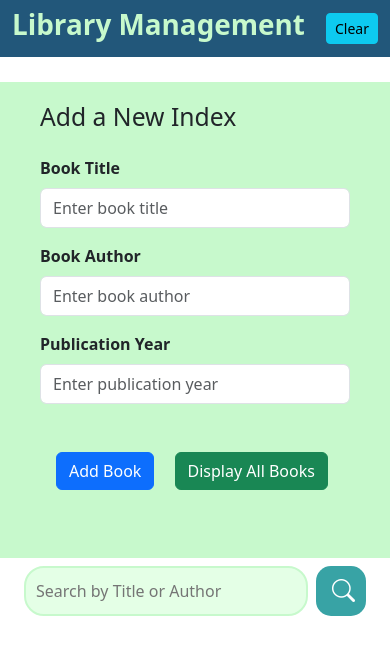
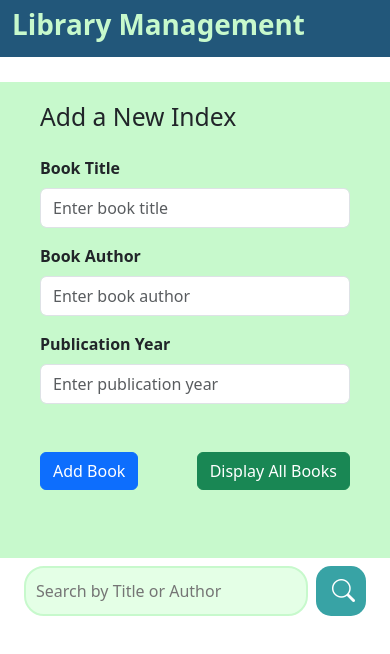
Before and after one commit to MaarufMeek/LibraryManagement, a plain HTML site: page index.html in a window 390 px wide. Drawn offline with nearby package versions, Linux system fonts and the light colour scheme.

Commit message:
hid clear button for sm screen because it doesnt seem to work on them for now

```diff
--- a/index.html
+++ b/index.html
@@ -13,9 +13,9 @@
 </head>
 <body>
 <nav class="navbar bg-body-primary fixed-top">
-    <div class="container-fluid d-flex flex-row flex-md-row text-center mb-md-2">
+    <div class="container-fluid d-flex flex-colum flex-md-row text-center mb-md-2">
         <h1 class="fw-bold  mb-md-0">Library Management</h1>
-        <button class="btn btn-sm btn-info" id="clearBookData">Clear</button>
+        <button class="btn btn-sm btn-info d-none d-md-inline" id="clearBookData">Clear</button>
     </div>
 </nav>
 
@@ -39,8 +39,8 @@
                         <label for="year" class="form-label fw-bold">Publication Year</label>
                         <input type="number" class="form-control" id="year" placeholder="Enter publication year">
                     </div>
-                    <div class="col-12 my-5">
-                        <button type="button" class="btn btn-primary mx-3" onclick="event.preventDefault(); addBook()">
+                    <div class="col-12 my-5 d-flex justify-content-between ">
+                        <button type="button" class="btn btn-primary " onclick="event.preventDefault(); addBook()">
                             Add Book
                         </button>
                         <button class="btn btn-success" onclick=" event.preventDefault(); displayBooks()">Display All
```
